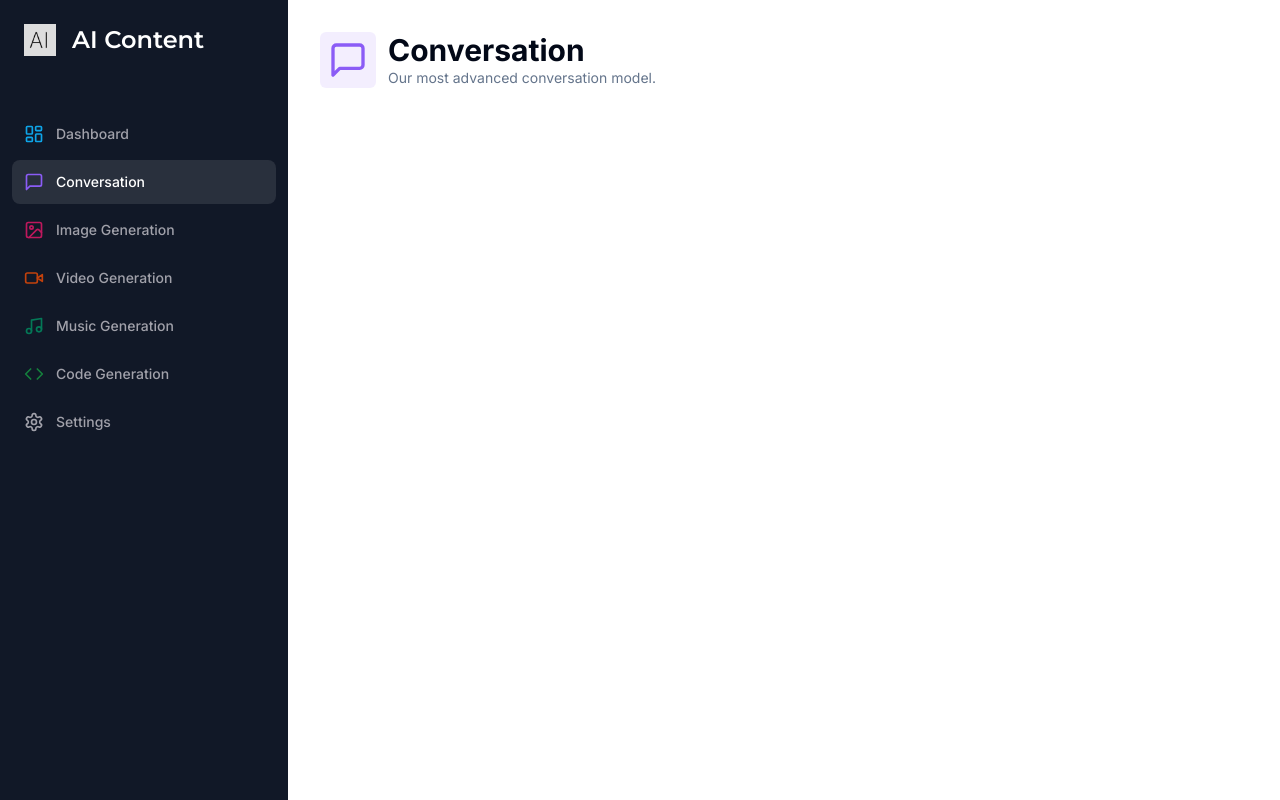
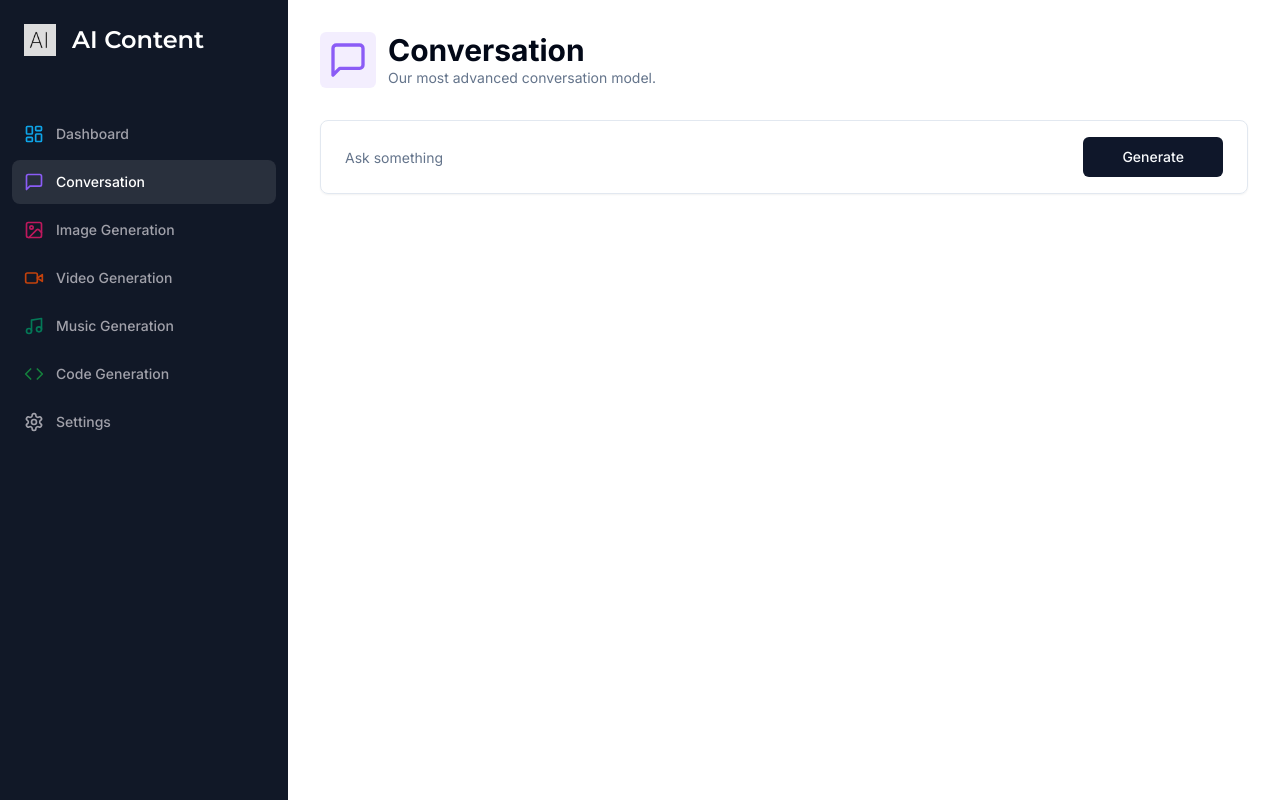
Before and after one commit to susanta/ai-content-genertor, a Next.js app: page /conversation in a window 1280 px wide. Built offline with nearby package versions, Linux system fonts and the light colour scheme.

Commit message:
Added Conversion AI UI

```diff
--- /dev/null
+++ b/app/(dashboard)/(routes)/conversation/constants.ts
@@ -0,0 +1,7 @@
+import * as z from 'zod';
+
+export const formSchema = z.object({
+  prompt: z.string().min(1, {
+    message: 'Prompt is requeird',
+  }),
+});
--- a/app/(dashboard)/(routes)/conversation/page.tsx
+++ b/app/(dashboard)/(routes)/conversation/page.tsx
@@ -1,7 +1,29 @@
+'use client';
+import * as z from 'zod';
 import Heading from '@/components/heading';
 import { MessageSquare } from 'lucide-react';
+import { useForm } from 'react-hook-form';
+import { zodResolver } from '@hookform/resolvers/zod';
+
+import { formSchema } from './constants';
+import { Form, FormControl, FormField, FormItem } from '@/components/ui/form';
+import { Input } from '@/components/ui/input';
+import { Button } from '@/components/ui/button';
 
 const ConversationPage = () => {
+  const form = useForm<z.infer<typeof formSchema>>({
+    resolver: zodResolver(formSchema),
+    defaultValues: {
+      prompt: '',
+    },
+  });
+
+  const isLoading = form.formState.isSubmitting;
+
+  const onSubmit = async (values: z.infer<typeof formSchema>) => {
+    console.log(values);
+  };
+
   return (
     <div>
       <Heading
@@ -11,6 +33,36 @@
         iconColor="text-violet-500"
         bgColor="bg-violet-500/10"
       />
+      <div className="px-4 lg:px-8">
+        <Form {...form}>
+          <form
+            onSubmit={form.handleSubmit(onSubmit)}
+            className="rounded-lg border w-full p-4 px-3 md:px-6 focus-within: shadow-sm grid grid-cols-12 gap-2"
+          >
+            <FormField
+              name="prompt"
+              render={({ field }) => (
+                <FormItem className="col-sapn-12 col-span-10">
+                  <FormControl className="m-0 p-0">
+                    <Input
+                      className="border-0 outline-none focus-visible:ring-0 focus-visible:ring-transparent"
+                      disabled={isLoading}
+                      placeholder="Ask something"
+                      {...field}
+                    />
+                  </FormControl>
+                </FormItem>
+              )}
+            />
+            <Button
+              className="col-span-12 lg:col-span-2 w-full"
+              disabled={isLoading}
+            >
+              Generate
+            </Button>
+          </form>
+        </Form>
+      </div>
     </div>
   );
 };
--- /dev/null
+++ b/components/ui/form.tsx
@@ -0,0 +1,176 @@
+import * as React from "react"
+import * as LabelPrimitive from "@radix-ui/react-label"
+import { Slot } from "@radix-ui/react-slot"
+import {
+  Controller,
+  ControllerProps,
+  FieldPath,
+  FieldValues,
+  FormProvider,
+  useFormContext,
+} from "react-hook-form"
+
+import { cn } from "@/lib/utils"
+import { Label } from "@/components/ui/label"
+
+const Form = FormProvider
+
+type FormFieldContextValue<
+  TFieldValues extends FieldValues = FieldValues,
+  TName extends FieldPath<TFieldValues> = FieldPath<TFieldValues>
+> = {
+  name: TName
+}
+
+const FormFieldContext = React.createContext<FormFieldContextValue>(
+  {} as FormFieldContextValue
+)
+
+const FormField = <
+  TFieldValues extends FieldValues = FieldValues,
+  TName extends FieldPath<TFieldValues> = FieldPath<TFieldValues>
+>({
+  ...props
+}: ControllerProps<TFieldValues, TName>) => {
+  return (
+    <FormFieldContext.Provider value={{ name: props.name }}>
+      <Controller {...props} />
+    </FormFieldContext.Provider>
+  )
+}
+
+const useFormField = () => {
+  const fieldContext = React.useContext(FormFieldContext)
+  const itemContext = React.useContext(FormItemContext)
+  const { getFieldState, formState } = useFormContext()
+
+  const fieldState = getFieldState(fieldContext.name, formState)
+
+  if (!fieldContext) {
+    throw new Error("useFormField should be used within <FormField>")
+  }
+
+  const { id } = itemContext
+
+  return {
+    id,
+    name: fieldContext.name,
+    formItemId: `${id}-form-item`,
+    formDescriptionId: `${id}-form-item-description`,
+    formMessageId: `${id}-form-item-message`,
+    ...fieldState,
+  }
+}
+
+type FormItemContextValue = {
+  id: string
+}
+
+const FormItemContext = React.createContext<FormItemContextValue>(
+  {} as FormItemContextValue
+)
+
+const FormItem = React.forwardRef<
+  HTMLDivElement,
+  React.HTMLAttributes<HTMLDivElement>
+>(({ className, ...props }, ref) => {
+  const id = React.useId()
+
+  return (
+    <FormItemContext.Provider value={{ id }}>
+      <div ref={ref} className={cn("space-y-2", className)} {...props} />
+    </FormItemContext.Provider>
+  )
+})
+FormItem.displayName = "FormItem"
+
+const FormLabel = React.forwardRef<
+  React.ElementRef<typeof LabelPrimitive.Root>,
+  React.ComponentPropsWithoutRef<typeof LabelPrimitive.Root>
+>(({ className, ...props }, ref) => {
+  const { error, formItemId } = useFormField()
+
+  return (
+    <Label
+      ref={ref}
+      className={cn(error && "text-destructive", className)}
+      htmlFor={formItemId}
+      {...props}
+    />
+  )
+})
+FormLabel.displayName = "FormLabel"
+
+const FormControl = React.forwardRef<
+  React.ElementRef<typeof Slot>,
+  React.ComponentPropsWithoutRef<typeof Slot>
+>(({ ...props }, ref) => {
+  const { error, formItemId, formDescriptionId, formMessageId } = useFormField()
+
+  return (
+    <Slot
+      ref={ref}
+      id={formItemId}
+      aria-describedby={
+        !error
+          ? `${formDescriptionId}`
+          : `${formDescriptionId} ${formMessageId}`
+      }
+      aria-invalid={!!error}
+      {...props}
+    />
+  )
+})
+FormControl.displayName = "FormControl"
+
+const FormDescription = React.forwardRef<
+  HTMLParagraphElement,
+  React.HTMLAttributes<HTMLParagraphElement>
+>(({ className, ...props }, ref) => {
+  const { formDescriptionId } = useFormField()
+
+  return (
+    <p
+      ref={ref}
+      id={formDescriptionId}
+      className={cn("text-sm text-muted-foreground", className)}
+      {...props}
+    />
+  )
+})
+FormDescription.displayName = "FormDescription"
+
+const FormMessage = React.forwardRef<
+  HTMLParagraphElement,
+  React.HTMLAttributes<HTMLParagraphElement>
+>(({ className, children, ...props }, ref) => {
+  const { error, formMessageId } = useFormField()
+  const body = error ? String(error?.message) : children
+
+  if (!body) {
+    return null
+  }
+
+  return (
+    <p
+      ref={ref}
+      id={formMessageId}
+      className={cn("text-sm font-medium text-destructive", className)}
+      {...props}
+    >
+      {body}
+    </p>
+  )
+})
+FormMessage.displayName = "FormMessage"
+
+export {
+  useFormField,
+  Form,
+  FormItem,
+  FormLabel,
+  FormControl,
+  FormDescription,
+  FormMessage,
+  FormField,
+}
--- /dev/null
+++ b/components/ui/input.tsx
@@ -0,0 +1,25 @@
+import * as React from "react"
+
+import { cn } from "@/lib/utils"
+
+export interface InputProps
+  extends React.InputHTMLAttributes<HTMLInputElement> {}
+
+const Input = React.forwardRef<HTMLInputElement, InputProps>(
+  ({ className, type, ...props }, ref) => {
+    return (
+      <input
+        type={type}
+        className={cn(
+          "flex h-10 w-full rounded-md border border-input bg-background px-3 py-2 text-sm ring-offset-background file:border-0 file:bg-transparent file:text-sm file:font-medium placeholder:text-muted-foreground focus-visible:outline-none focus-visible:ring-2 focus-visible:ring-ring focus-visible:ring-offset-2 disabled:cursor-not-allowed disabled:opacity-50",
+          className
+        )}
+        ref={ref}
+        {...props}
+      />
+    )
+  }
+)
+Input.displayName = "Input"
+
+export { Input }
--- /dev/null
+++ b/components/ui/label.tsx
@@ -0,0 +1,26 @@
+"use client"
+
+import * as React from "react"
+import * as LabelPrimitive from "@radix-ui/react-label"
+import { cva, type VariantProps } from "class-variance-authority"
+
+import { cn } from "@/lib/utils"
+
+const labelVariants = cva(
+  "text-sm font-medium leading-none peer-disabled:cursor-not-allowed peer-disabled:opacity-70"
+)
+
+const Label = React.forwardRef<
+  React.ElementRef<typeof LabelPrimitive.Root>,
+  React.ComponentPropsWithoutRef<typeof LabelPrimitive.Root> &
+    VariantProps<typeof labelVariants>
+>(({ className, ...props }, ref) => (
+  <LabelPrimitive.Root
+    ref={ref}
+    className={cn(labelVariants(), className)}
+    {...props}
+  />
+))
+Label.displayName = LabelPrimitive.Root.displayName
+
+export { Label }
--- a/package.json
+++ b/package.json
@@ -10,7 +10,9 @@
   },
   "dependencies": {
     "@clerk/nextjs": "^4.23.1",
+    "@hookform/resolvers": "^3.1.1",
     "@radix-ui/react-dialog": "^1.0.4",
+    "@radix-ui/react-label": "^2.0.2",
     "@radix-ui/react-slot": "^1.0.2",
     "@types/node": "20.4.4",
     "@types/react": "18.2.16",
@@ -25,9 +27,11 @@
     "postcss": "8.4.27",
     "react": "18.2.0",
     "react-dom": "18.2.0",
+    "react-hook-form": "^7.45.2",
     "tailwind-merge": "^1.14.0",
     "tailwindcss": "3.3.3",
     "tailwindcss-animate": "^1.0.6",
-    "typescript": "5.1.6"
+    "typescript": "5.1.6",
+    "zod": "^3.21.4"
   }
 }
```
Also changed, not shown: 1 other file (tests, documents, lock files or other folders).
